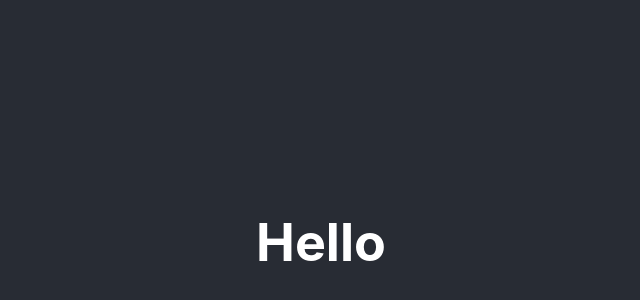
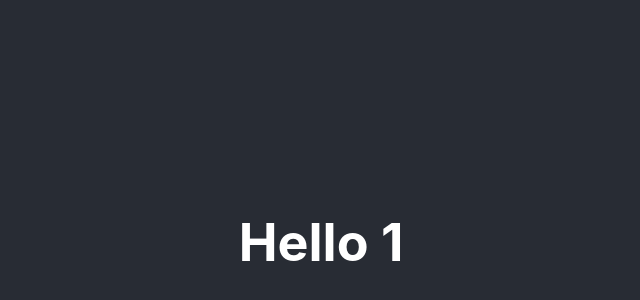
Before and after one commit to BBHATIYA/React-Portfolio, a React (Create React App) app in the folder bhaveshportfolio/: page / in a window 1280 px wide. Shown: the part 158-458 px from the top of the page, without its empty margins (319-959 px from the left). Built offline with nearby package versions, Linux system fonts and the light colour scheme.

Commit message:
adding files

```diff
--- a/bhaveshportfolio/src/App.js
+++ b/bhaveshportfolio/src/App.js
@@ -1,11 +1,10 @@
-
 import "./App.css";
 
 function App() {
   return (
     <div className="App">
       <header className="App-header">
-        <h1>Hello</h1>
+        <h1>Hello 1</h1>
       </header>
     </div>
   );
```
